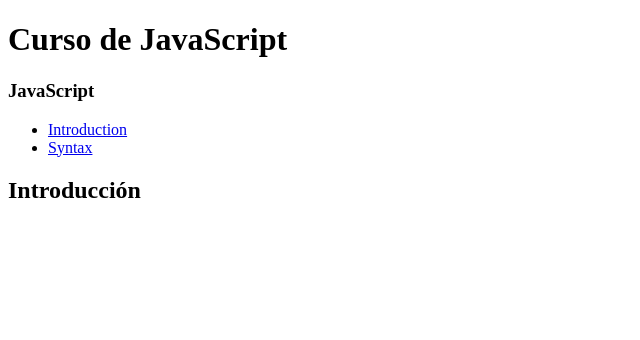
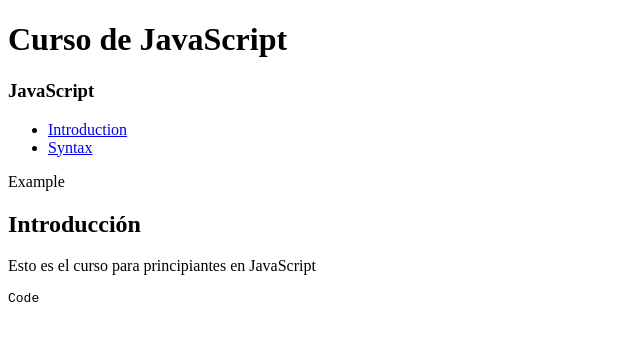
Before and after one commit to cruzortiz99/tsc_react_express_app, a React app: page / in a window 1280 px wide. Shown: the top 340 px of the page, without its empty margins (0-640 px from the left). Built offline with nearby package versions, Linux system fonts and the light colour scheme.

Commit message:
structure done

```diff
--- a/client/src/views/Introduction.tsx
+++ b/client/src/views/Introduction.tsx
@@ -3,6 +3,20 @@
 
 const Introduction = () => {
   let title = 'Introducción'
-  return <AppContentStructure title={title} />
+  let paragraphs = (
+    <React.Fragment>
+      Esto es el curso para principiantes en JavaScript
+    </React.Fragment>
+  )
+  let example = <React.Fragment>Example</React.Fragment>
+  let code = <React.Fragment>Code</React.Fragment>
+  return (
+    <AppContentStructure
+      title={title}
+      paragraphs={paragraphs}
+      example={example}
+      code={code}
+    />
+  )
 }
 export default Introduction
```
Also changed, not shown: client/src/css/main.css (added).
